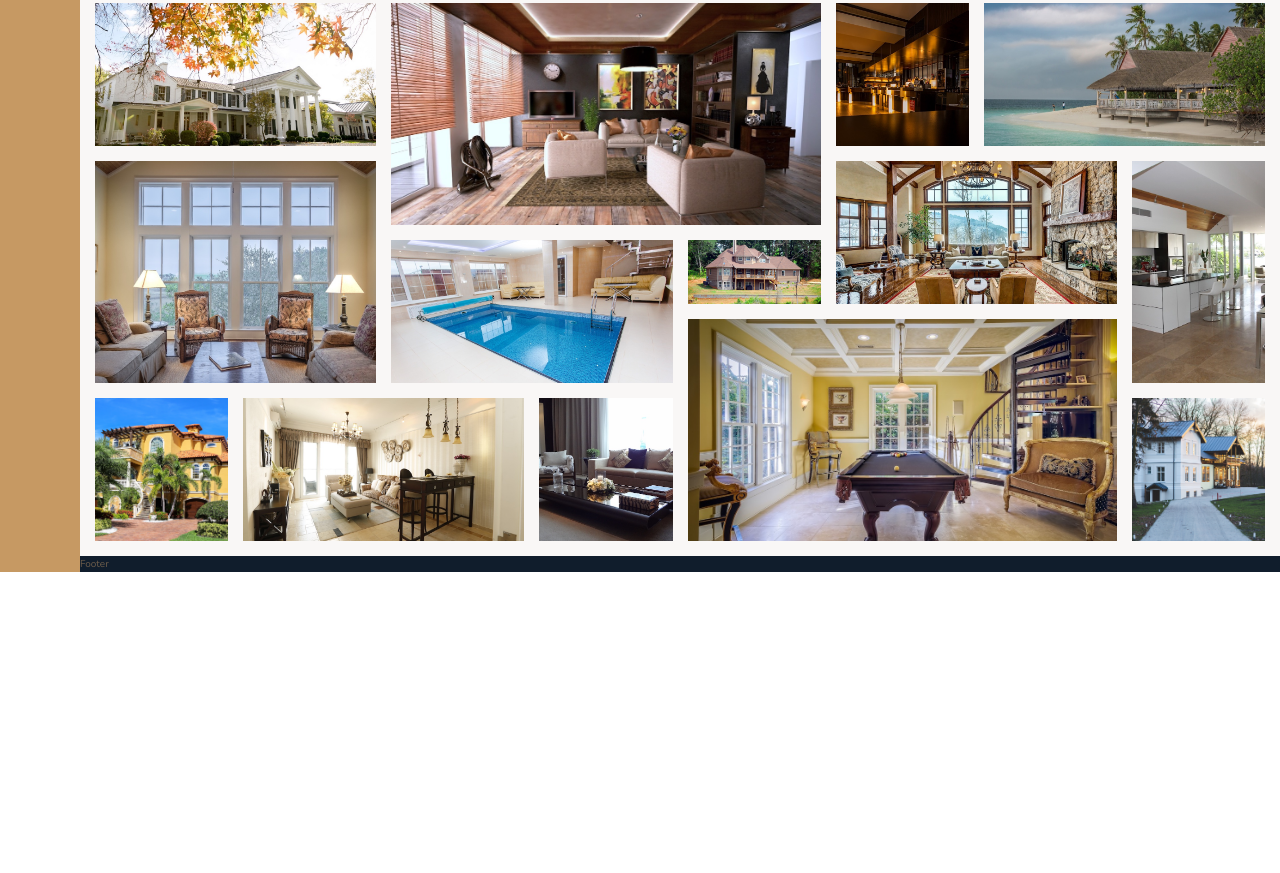
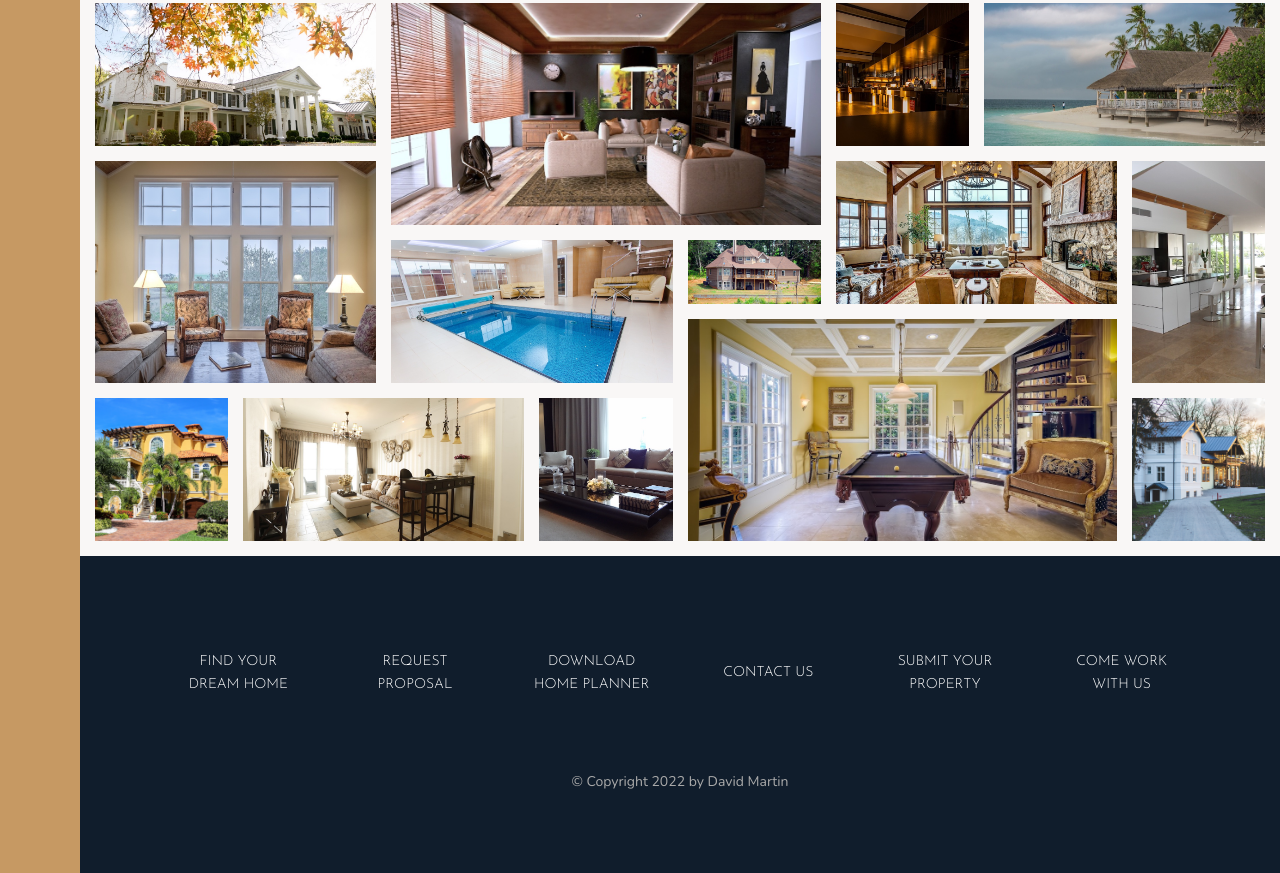
Before and after one commit to dmartin5150/nexter, a website: page index.html in a window 1280 px wide. Shown: the part 3084-3957 px from the top of the page. Before the commit the page ends 3656 px from the top, so only its background shows below. Drawn offline with nearby package versions, Linux system fonts and the light colour scheme.

Commit message:
added footer

```diff
--- a/index.html
+++ b/index.html
@@ -350,13 +350,20 @@
         <img src="img/gal-14.jpeg" alt="Gallery Image 14" class="gallery__img" />
       </figure>
 
-
-
-
-
-
     </section>
 
-    <footer class="footer">Footer</footer>
+    <footer class="footer">
+        <ul class="nav">
+            <li class="nav__item"><a href="#" class="nav__link">Find your dream home</a></li>
+            <li class="nav__item"><a href="#" class="nav__link">Request proposal</a></li>
+            <li class="nav__item"><a href="#" class="nav__link">Download home planner</a></li>
+            <li class="nav__item"><a href="#" class="nav__link">Contact us</a></li>
+            <li class="nav__item"><a href="#" class="nav__link">Submit your property</a></li>
+            <li class="nav__item"><a href="#" class="nav__link">Come work with us</a></li>
+        </ul>
+        <p class="copyright">
+            &copy; Copyright 2022 by David Martin
+        </p>
+    </footer>
   </body>
 </html>
--- a/sass/_footer.scss
+++ b/sass/_footer.scss
@@ -1,4 +1,44 @@
 .footer {
     background-color: $color-secondary;
     grid-column: full-start/full-end;
+
+    padding: 8rem;
+
 }
+
+.nav {
+    list-style: none;
+    display: grid;
+    grid-template-columns: repeat(auto-fit,minmax(15rem, 1fr));
+    grid-gap:2rem;
+    align-items: center;
+
+    &__link:link,
+    &__link:visited{
+        font-size: 1.4rem;
+        color:#fff;
+        text-decoration: none;
+        font-family: $font-display;
+        text-transform: uppercase;
+        text-align: center;
+        padding:1.5rem;
+        display: block;
+
+        transition:all 0.2s;
+    }
+    &__link:hover,
+    &__link:active{
+        background-color: rgba(#fff,.05);
+        transform: translateY(-3px);
+    }
+}
+
+.copyright {
+    font-size: 1.4rem;
+    color:$color-grey-light-2;
+    margin-top: 6rem;
+    margin-right:auto;
+    margin-left:auto;
+    text-align: center;
+    width:70%;
+}
```
Also changed, not shown: css/style.css, 1 other file.
